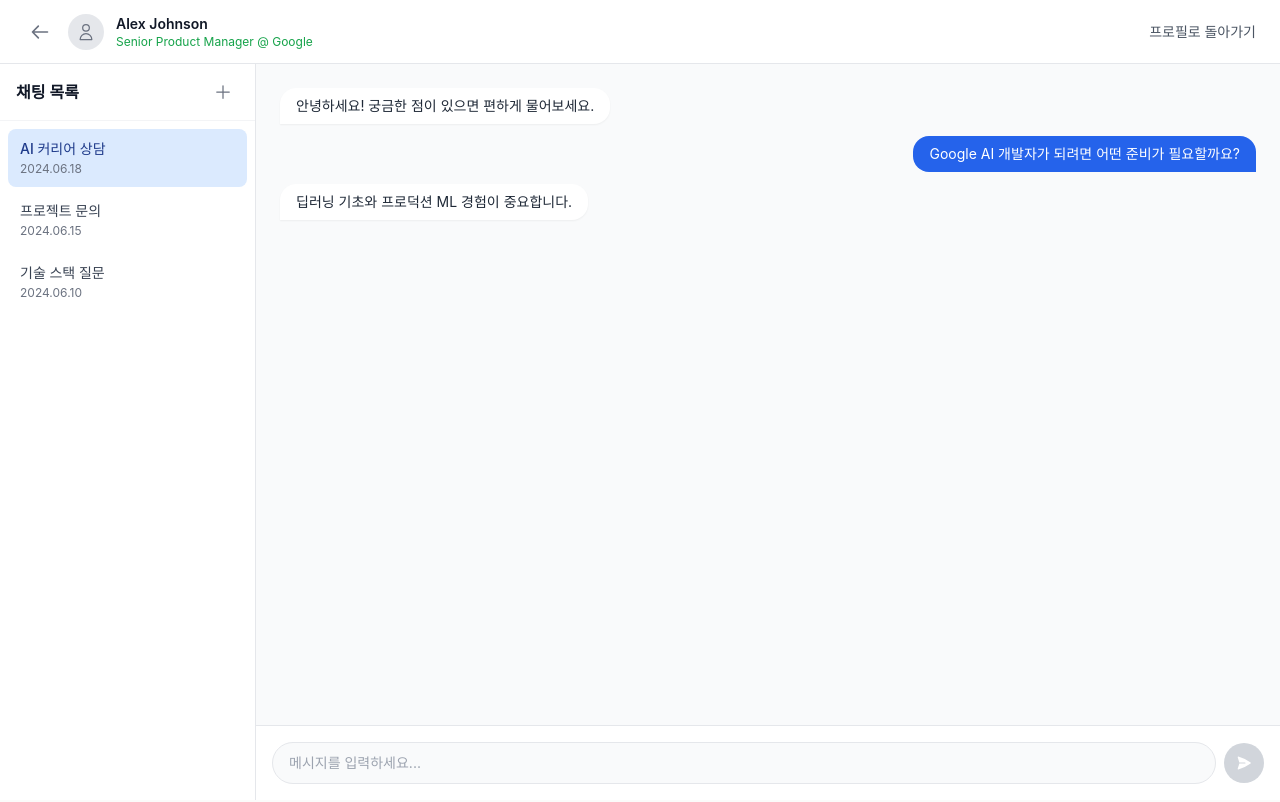
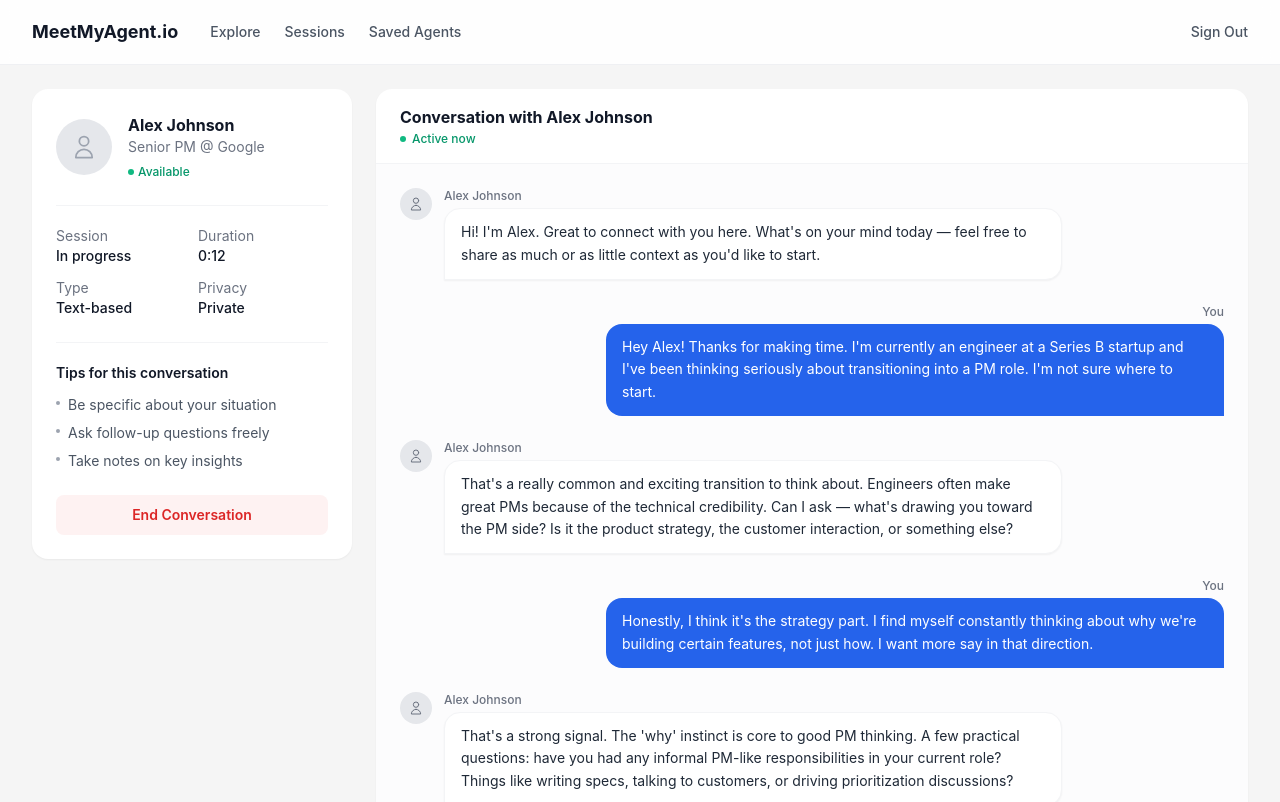
Before and after one commit to Harryki/meet-my-agent, a Next.js app in the folder frontend/: page /profile/1/chat in a window 1280 px wide. Shown: the top 802 px of the page. Built offline with nearby package versions, Linux system fonts and the light colour scheme; a web font is replaced by a local one.

Commit message:
Change chat UI

```diff
--- a/frontend/components/ChatScreen.jsx
+++ b/frontend/components/ChatScreen.jsx
@@ -2,83 +2,75 @@ import { useState, useRef, useEffect } from 'react'
 import Head from 'next/head'
 import Link from 'next/link'
 import { useRouter } from 'next/router'
+import { useAuth } from '../context/AuthContext'
 
-const initialConversations = [
+const initialMessages = [
   {
-    id: 'c1',
-    title: 'AI 커리어 상담',
-    updatedAt: '2024.06.18',
-    messages: [
-      { id: 1, sender: 'other', text: '안녕하세요! 궁금한 점이 있으면 편하게 물어보세요.' },
-      { id: 2, sender: 'me', text: 'Google AI 개발자가 되려면 어떤 준비가 필요할까요?' },
-      { id: 3, sender: 'other', text: '딥러닝 기초와 프로덕션 ML 경험이 중요합니다.' },
-    ]
+    id: 1,
+    sender: 'agent',
+    text: "Hi! I'm Alex. Great to connect with you here. What's on your mind today — feel free to share as much or as little context as you'd like to start.",
   },
   {
-    id: 'c2',
-    title: '프로젝트 문의',
-    updatedAt: '2024.06.15',
-    messages: [
-      { id: 1, sender: 'other', text: '안녕하세요! 궁금한 점이 있으면 편하게 물어보세요.' },
-    ]
+    id: 2,
+    sender: 'user',
+    text: "Hey Alex! Thanks for making time. I'm currently an engineer at a Series B startup and I've been thinking seriously about transitioning into a PM role. I'm not sure where to start.",
   },
   {
-    id: 'c3',
-    title: '기술 스택 질문',
-    updatedAt: '2024.06.10',
-    messages: [
-      { id: 1, sender: 'other', text: '안녕하세요! 궁금한 점이 있으면 편하게 물어보세요.' },
-      { id: 2, sender: 'me', text: '주로 어떤 프레임워크를 사용하시나요?' },
-    ]
+    id: 3,
+    sender: 'agent',
+    text: "That's a really common and exciting transition to think about. Engineers often make great PMs because of the technical credibility. Can I ask — what's drawing you toward the PM side? Is it the product strategy, the customer interaction, or something else?",
+  },
+  {
+    id: 4,
+    sender: 'user',
+    text: "Honestly, I think it's the strategy part. I find myself constantly thinking about why we're building certain features, not just how. I want more say in that direction.",
+  },
+  {
+    id: 5,
+    sender: 'agent',
+    text: "That's a strong signal. The 'why' instinct is core to good PM thinking. A few practical questions: have you had any informal PM-like responsibilities in your current role? Things like writing specs, talking to customers, or driving prioritization discussions?",
+  },
+  {
+    id: 6,
+    sender: 'user',
+    text: "A bit — I've written a couple of technical specs and sat in on user interviews. But nothing formal.",
   },
 ]
 
-export default function ChatScreen({ agentName = 'Alex Johnson', agentRole = 'Senior Product Manager @ Google' }) {
+const tips = [
+  'Be specific about your situation',
+  'Ask follow-up questions freely',
+  'Take notes on key insights',
+]
+
+export default function ChatScreen({ agentName = 'Alex Johnson', agentRole = 'Senior PM @ Google' }) {
   const router = useRouter()
-  const { agent_id, chat_id } = router.query
+  const { agent_id } = router.query
+  const { user, logout } = useAuth()
 
-  const [conversations, setConversations] = useState(initialConversations)
-  const [activeId, setActiveId] = useState(chat_id || initialConversations[0].id)
+  const [messages, setMessages] = useState(initialMessages)
   const [input, setInput] = useState('')
   const scrollRef = useRef(null)
-
-  const activeConversation = conversations.find(c => c.id === activeId) || conversations[0]
-
-  useEffect(() => {
-    if (chat_id && conversations.some(c => c.id === chat_id)) {
-      setActiveId(chat_id)
-    }
-  }, [chat_id, conversations])
 
   useEffect(() => {
     if (scrollRef.current) {
       scrollRef.current.scrollTop = scrollRef.current.scrollHeight
     }
-  }, [activeConversation.messages])
+  }, [messages])
 
   const handleSend = () => {
     const trimmed = input.trim()
     if (!trimmed) return
 
-    const userMessage = { id: Date.now(), sender: 'me', text: trimmed }
-
-    setConversations(prev =>
-      prev.map(conv =>
-        conv.id === activeId
-          ? { ...conv, messages: [...conv.messages, userMessage], updatedAt: '방금' }
-          : conv
-      )
-    )
+    const userMessage = { id: Date.now(), sender: 'user', text: trimmed }
+    setMessages((prev) => [...prev, userMessage])
     setInput('')
 
     setTimeout(() => {
-      setConversations(prev =>
-        prev.map(conv =>
-          conv.id === activeId
-            ? { ...conv, messages: [...conv.messages, { id: Date.now() + 1, sender: 'other', text: '메시지를 확인했습니다. 곧 답변드릴게요!' }] }
-            : conv
-        )
-      )
+      setMessages((prev) => [
+        ...prev,
+        { id: Date.now() + 1, sender: 'agent', text: 'Thanks for sharing that. Let me think about the best way to help you with this.' },
+      ])
     }, 800)
   }
 
@@ -89,159 +81,217 @@ export default function ChatScreen({ agentName = 'Alex Johnson', agentRole = 'Se
     }
   }
 
-  const handleNewChat = () => {
-    const newId = `c${Date.now()}`
-    const newConversation = {
-      id: newId,
-      title: '새로운 채팅',
-      updatedAt: '방금',
-      messages: [
-        { id: 1, sender: 'other', text: '안녕하세요! 궁금한 점이 있으면 편하게 물어보세요.' }
-      ]
-    }
-    setConversations(prev => [newConversation, ...prev])
-    setActiveId(newId)
-    router.push(`/profile/${agent_id}/chat/${newId}`, undefined, { shallow: true })
-  }
-
-  const handleSelectConversation = (id) => {
-    router.push(`/profile/${agent_id}/chat/${id}`, undefined, { shallow: true })
+  const handleEndConversation = () => {
+    router.push(`/profile/${agent_id}`)
   }
 
   return (
     <>
       <Head>
-        <title>Chat with {agentName} | MeetMyAgent.io</title>
+        <title>{`Conversation with ${agentName} | MeetMyAgent.io`}</title>
       </Head>
-      <div className="flex h-screen flex-col bg-gray-50">
-        {/* Header */}
-        <header className="flex h-16 items-center justify-between border-b border-gray-200 bg-white px-4 sm:px-6">
-          <div className="flex items-center gap-3">
-            <Link
-              href={`/profile/${agent_id}`}
-              className="rounded-full p-1.5 text-gray-500 transition hover:bg-gray-100"
-              aria-label="프로필로 돌아가기"
+      <div className="flex min-h-screen flex-col bg-[#F5F5F5]">
+        {/* Top navigation */}
+        <header className="sticky top-0 z-40 border-b border-gray-200/60 bg-white/90 px-4 backdrop-blur sm:px-6 lg:px-8">
+          <div className="mx-auto flex h-16 max-w-7xl items-center justify-between">
+            <div className="flex items-center gap-8">
+              <Link href="/" className="text-base font-bold text-gray-900 sm:text-lg">
+                MeetMyAgent.io
+              </Link>
+              <nav className="hidden items-center gap-6 md:flex">
+                <a href="#" className="text-sm font-medium text-gray-600 transition hover:text-gray-900">
+                  Explore
+                </a>
+                <a href="#" className="text-sm font-medium text-gray-600 transition hover:text-gray-900">
+                  Sessions
+                </a>
+                <a href="#" className="text-sm font-medium text-gray-600 transition hover:text-gray-900">
+                  Saved Agents
+                </a>
+              </nav>
+            </div>
+            <button
+              onClick={logout}
+              className="text-sm font-medium text-gray-600 transition hover:text-gray-900"
             >
-              <svg xmlns="http://www.w3.org/2000/svg" className="h-5 w-5" fill="none" viewBox="0 0 24 24" stroke="currentColor" strokeWidth={2}>
-                <path strokeLinecap="round" strokeLinejoin="round" d="M10 19l-7-7m0 0l7-7m-7 7h18" />
-              </svg>
-            </Link>
-            <div className="flex h-9 w-9 items-center justify-center rounded-full bg-gray-200 text-gray-500">
-              <svg xmlns="http://www.w3.org/2000/svg" className="h-5 w-5" fill="none" viewBox="0 0 24 24" stroke="currentColor">
-                <path strokeLinecap="round" strokeLinejoin="round" strokeWidth={1.5} d="M16 7a4 4 0 11-8 0 4 4 0 018 0zM12 14a7 7 0 00-7 7h14a7 7 0 00-7-7z" />
+              Sign Out
+            </button>
+          </div>
+        </header>
+
+        {/* Main content */}
+        <main className="mx-auto w-full max-w-7xl flex-1 px-4 py-6 sm:px-6 lg:px-8">
+          <div className="flex flex-col gap-6 lg:flex-row lg:items-start">
+            {/* Left sidebar - Agent info */}
+            <aside className="w-full shrink-0 lg:w-80">
+              <div className="rounded-2xl bg-white p-6 shadow-sm">
+                {/* Agent profile */}
+                <div className="flex items-center gap-4">
+                  <div className="flex h-14 w-14 shrink-0 items-center justify-center rounded-full bg-gray-200 text-gray-400">
+                    <svg
+                      xmlns="http://www.w3.org/2000/svg"
+                      className="h-7 w-7"
+                      fill="none"
+                      viewBox="0 0 24 24"
+                      stroke="currentColor"
+                    >
+                      <path
+                        strokeLinecap="round"
+                        strokeLinejoin="round"
+                        strokeWidth={1.5}
+                        d="M16 7a4 4 0 11-8 0 4 4 0 018 0zM12 14a7 7 0 00-7 7h14a7 7 0 00-7-7z"
+                      />
                     </svg>
                   </div>
                   <div>
-              <p className="text-sm font-semibold text-gray-900">{agentName}</p>
-              <p className="text-xs text-green-600">{agentRole}</p>
+                    <h2 className="text-base font-bold text-gray-900">{agentName}</h2>
+                    <p className="text-sm text-gray-500">{agentRole}</p>
+                    <span className="mt-1 inline-flex items-center gap-1 text-xs font-medium text-emerald-600">
+                      <span className="h-1.5 w-1.5 rounded-full bg-emerald-500" />
+                      Available
+                    </span>
                   </div>
                 </div>
-          <Link
-            href={`/profile/${agent_id}`}
-            className="text-sm font-medium text-gray-600 transition hover:text-gray-900"
+
+                {/* Session info */}
+                <div className="mt-6 grid grid-cols-2 gap-3 border-t border-gray-100 pt-5 text-sm">
+                  <div>
+                    <span className="block text-gray-500">Session</span>
+                    <span className="font-medium text-gray-900">In progress</span>
+                  </div>
+                  <div>
+                    <span className="block text-gray-500">Duration</span>
+                    <span className="font-medium text-gray-900">0:12</span>
+                  </div>
+                  <div>
+                    <span className="block text-gray-500">Type</span>
+                    <span className="font-medium text-gray-900">Text-based</span>
+                  </div>
+                  <div>
+                    <span className="block text-gray-500">Privacy</span>
+                    <span className="font-medium text-gray-900">Private</span>
+                  </div>
+                </div>
+
+                {/* Tips */}
+                <div className="mt-6 border-t border-gray-100 pt-5">
+                  <h3 className="text-sm font-semibold text-gray-900">Tips for this conversation</h3>
+                  <ul className="mt-3 space-y-2 text-sm text-gray-600">
+                    {tips.map((tip, index) => (
+                      <li key={index} className="flex items-start gap-2">
+                        <span className="mt-1.5 h-1 w-1 shrink-0 rounded-full bg-gray-400" />
+                        {tip}
+                      </li>
+                    ))}
+                  </ul>
+                </div>
+
+                {/* End conversation */}
+                <button
+                  onClick={handleEndConversation}
+                  className="mt-6 w-full rounded-lg bg-red-50 py-2.5 text-sm font-semibold text-red-600 transition hover:bg-red-100"
                 >
-            프로필로 돌아가기
-          </Link>
-        </header>
-
-        <div className="flex flex-1 overflow-hidden">
-          {/* 좌측 채팅 히스토리 */}
-          <div className="hidden w-64 flex-col border-r border-gray-200 bg-white sm:flex">
-            <div className="flex items-center justify-between border-b border-gray-100 px-4 py-3">
-              <p className="font-semibold text-gray-900">채팅 목록</p>
-              <button
-                onClick={handleNewChat}
-                className="rounded-full p-1.5 text-gray-500 transition hover:bg-gray-100 hover:text-gray-700"
-                aria-label="새 채팅"
-              >
-                <svg xmlns="http://www.w3.org/2000/svg" className="h-5 w-5" viewBox="0 0 24 24" fill="currentColor">
-                  <path fillRule="evenodd" d="M12 3.75a.75.75 0 01.75.75v6.75h6.75a.75.75 0 010 1.5H12.75v6.75a.75.75 0 01-1.5 0V12.75H4.5a.75.75 0 010-1.5h6.75V4.5a.75.75 0 01.75-.75z" clipRule="evenodd" />
-                </svg>
+                  End Conversation
                 </button>
               </div>
-            <div className="flex-1 overflow-y-auto p-2">
-              <div className="space-y-1">
-                {conversations.map((conv) => (
-                  <button
-                    key={conv.id}
-                    onClick={() => handleSelectConversation(conv.id)}
-                    className={`w-full rounded-lg px-3 py-2.5 text-left transition ${
-                      conv.id === activeId
-                        ? 'bg-blue-100 text-blue-900'
-                        : 'hover:bg-gray-100 text-gray-700'
-                    }`}
-                  >
-                    <p className="truncate text-sm font-medium">{conv.title}</p>
-                    <p className="mt-0.5 text-xs text-gray-500">{conv.updatedAt}</p>
-                  </button>
-                ))}
+            </aside>
+
+            {/* Right chat area */}
+            <div className="flex min-h-[600px] flex-1 flex-col rounded-2xl bg-white shadow-sm">
+              {/* Chat header */}
+              <div className="flex items-center justify-between border-b border-gray-100 px-6 py-4">
+                <div>
+                  <h1 className="text-base font-bold text-gray-900">
+                    Conversation with {agentName}
+                  </h1>
+                  <div className="mt-0.5 flex items-center gap-1.5 text-xs">
+                    <span className="h-1.5 w-1.5 rounded-full bg-emerald-500" />
+                    <span className="font-medium text-emerald-600">Active now</span>
                   </div>
                 </div>
               </div>
 
-          {/* 우측 채팅 영역 */}
-          <div className="flex flex-1 flex-col">
-            {/* 모바일 헤더 */}
-            <div className="flex items-center justify-between border-b border-gray-100 bg-white px-4 py-3 sm:hidden">
-              <p className="text-sm font-semibold text-gray-900">{activeConversation.title}</p>
-              <button
-                onClick={handleNewChat}
-                className="rounded-full p-1.5 text-gray-500 transition hover:bg-gray-100"
-                aria-label="새 채팅"
-              >
-                <svg xmlns="http://www.w3.org/2000/svg" className="h-5 w-5" viewBox="0 0 24 24" fill="currentColor">
-                  <path fillRule="evenodd" d="M12 3.75a.75.75 0 01.75.75v6.75h6.75a.75.75 0 010 1.5H12.75v6.75a.75.75 0 01-1.5 0V12.75H4.5a.75.75 0 010-1.5h6.75V4.5a.75.75 0 01.75-.75z" clipRule="evenodd" />
-                </svg>
-              </button>
-            </div>
-
-            {/* 메시지 영역 */}
-            <div ref={scrollRef} className="flex-1 overflow-y-auto bg-gray-50 p-4 sm:p-6">
-              <div className="space-y-3">
-                {activeConversation.messages.map((msg) => (
+              {/* Messages */}
+              <div ref={scrollRef} className="flex-1 overflow-y-auto bg-gray-50/50 p-6">
+                <div className="space-y-6">
+                  {messages.map((msg) => (
                     <div
                       key={msg.id}
-                    className={`flex ${msg.sender === 'me' ? 'justify-end' : 'justify-start'}`}
+                      className={`flex ${msg.sender === 'user' ? 'justify-end' : 'justify-start'}`}
                     >
+                      {msg.sender === 'agent' && (
+                        <div className="mr-3 flex h-8 w-8 shrink-0 items-center justify-center rounded-full bg-gray-200 text-gray-500">
+                          <svg
+                            xmlns="http://www.w3.org/2000/svg"
+                            className="h-4 w-4"
+                            fill="none"
+                            viewBox="0 0 24 24"
+                            stroke="currentColor"
+                          >
+                            <path
+                              strokeLinecap="round"
+                              strokeLinejoin="round"
+                              strokeWidth={1.5}
+                              d="M16 7a4 4 0 11-8 0 4 4 0 018 0zM12 14a7 7 0 00-7 7h14a7 7 0 00-7-7z"
+                            />
+                          </svg>
+                        </div>
+                      )}
+                      <div className="max-w-[75%]">
+                        {msg.sender === 'agent' && (
+                          <p className="mb-1 text-xs font-medium text-gray-500">{agentName}</p>
+                        )}
+                        {msg.sender === 'user' && (
+                          <p className="mb-1 text-right text-xs font-medium text-gray-500">You</p>
+                        )}
                         <div
-                      className={`max-w-[80%] rounded-2xl px-4 py-2 text-sm ${
-                        msg.sender === 'me'
+                          className={`rounded-2xl px-4 py-3 text-sm leading-relaxed ${
+                            msg.sender === 'user'
                               ? 'rounded-br-none bg-blue-600 text-white'
-                          : 'rounded-bl-none bg-white text-gray-800 shadow-sm'
+                              : 'rounded-bl-none border border-gray-100 bg-white text-gray-800 shadow-sm'
                           }`}
                         >
                           {msg.text}
+                        </div>
                       </div>
                     </div>
                   ))}
                 </div>
               </div>
 
-            {/* 입력 영역 */}
-            <div className="border-t border-gray-200 bg-white p-3 sm:p-4">
-              <div className="flex items-center gap-2">
+              {/* Input area */}
+              <div className="border-t border-gray-100 p-4">
+                <div className="flex items-center gap-3">
                   <input
                     type="text"
                     value={input}
                     onChange={(e) => setInput(e.target.value)}
                     onKeyDown={handleKeyDown}
-                  placeholder="메시지를 입력하세요..."
-                  className="flex-1 rounded-full border border-gray-200 bg-gray-50 px-4 py-2.5 text-sm outline-none focus:border-blue-500 focus:bg-white"
+                    placeholder="Type your message here..."
+                    className="flex-1 rounded-xl border border-gray-200 bg-white px-5 py-3 text-sm outline-none transition focus:border-blue-500 focus:ring-2 focus:ring-blue-100"
                   />
                   <button
                     onClick={handleSend}
                     disabled={!input.trim()}
-                  className="flex h-10 w-10 items-center justify-center rounded-full bg-blue-600 text-white transition hover:bg-blue-700 disabled:bg-gray-300"
-                  aria-label="전송"
+                    className="flex shrink-0 items-center gap-1 rounded-lg bg-blue-600 px-5 py-3 text-sm font-semibold text-white transition hover:bg-blue-700 disabled:bg-gray-300"
                   >
-                  <svg xmlns="http://www.w3.org/2000/svg" className="h-4 w-4" viewBox="0 0 24 24" fill="currentColor">
-                    <path d="M3.478 2.405a.75.75 0 00-.926.94l2.432 7.905H13.5a.75.75 0 010 1.5H4.984l-2.432 7.905a.75.75 0 00.926.94 60.519 60.519 0 0018.445-8.986.75.75 0 000-1.218A60.517 60.517 0 003.478 2.405z" />
+                    Send
+                    <svg
+                      xmlns="http://www.w3.org/2000/svg"
+                      className="h-4 w-4"
+                      fill="none"
+                      viewBox="0 0 24 24"
+                      stroke="currentColor"
+                      strokeWidth={2}
+                    >
+                      <path strokeLinecap="round" strokeLinejoin="round" d="M17 8l4 4m0 0l-4 4m4-4H3" />
                     </svg>
                   </button>
                 </div>
               </div>
             </div>
           </div>
+        </main>
       </div>
     </>
   )
```
Lines whose indentation alone changed are shown as unchanged.
